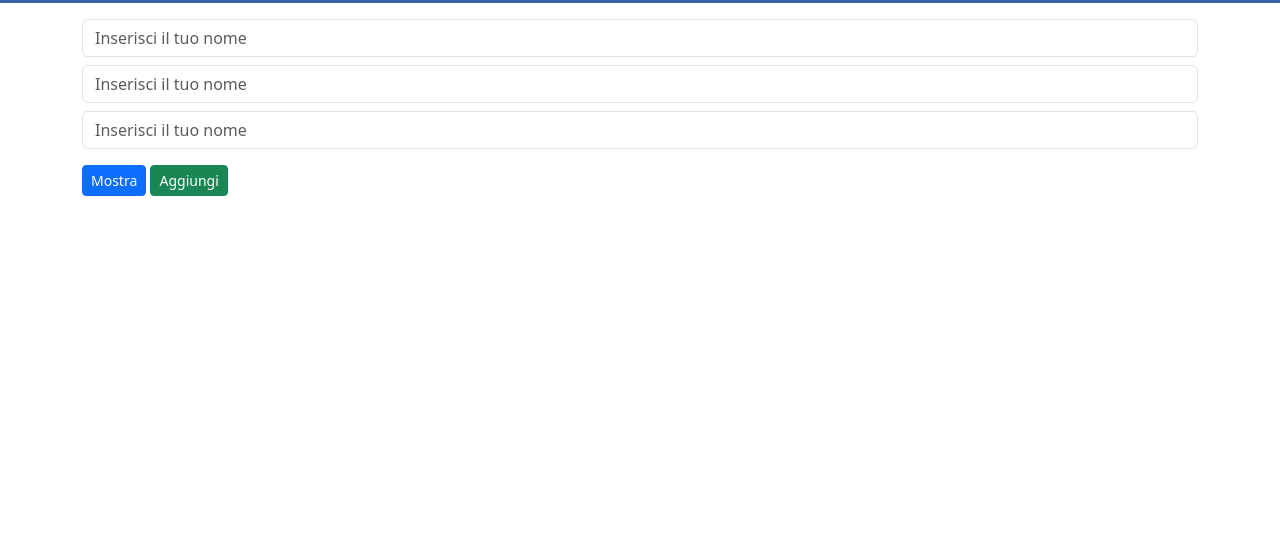
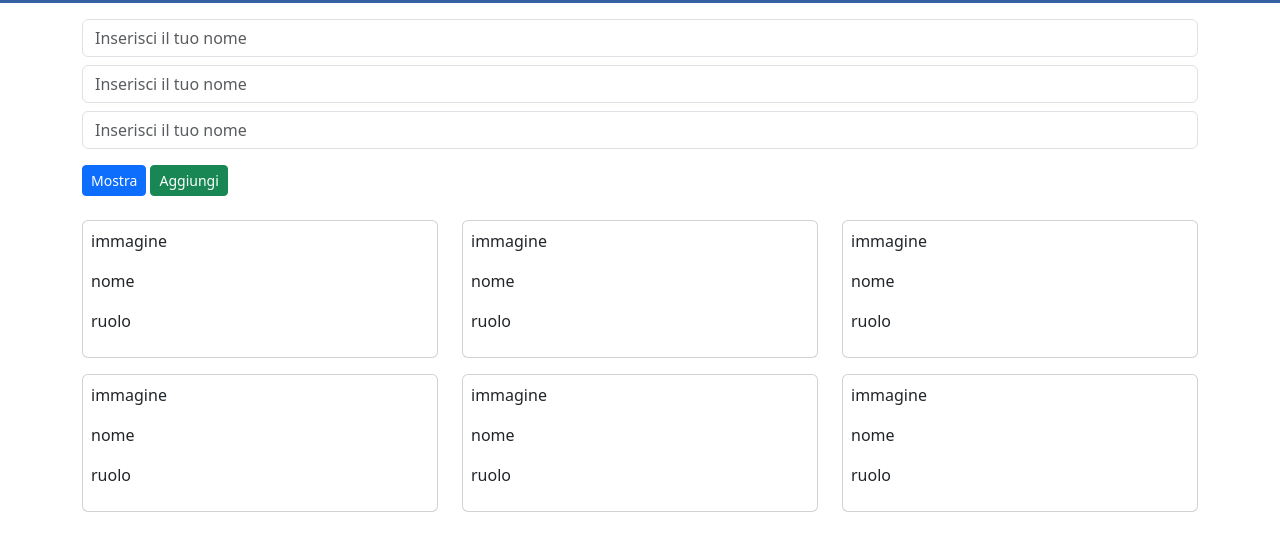
Before and after one commit to RobyLedda94/Repo-Oggetti-Team, a plain HTML site: page index.html in a window 1280 px wide. Both pictures are taken after a click on the button "Mostra". Shown: the part 93-644 px from the top of the page. Drawn offline with nearby package versions, Linux system fonts and the light colour scheme.

Commit message:
[UPD] iniettado del contenuto alle col, append col al contenitore, da definire il contenuto

```diff
--- a/index.html
+++ b/index.html
@@ -36,7 +36,7 @@
                             <button id="mostra-membri" class="btn btn-sm btn-primary">Mostra</button>
                             <button id="aggiungi-membri" class="btn btn-sm btn-success">Aggiungi</button>
                         </div>
-                        <div id="team-container" class="row">
+                        <div id="team-container" class="row my-3">
                             <!-- <div class="col-12 col-sm-6 col-md-4">
                                 <div class="card p-2 my-2">
                                     <p>immagine</p>
--- a/js/script.js
+++ b/js/script.js
@@ -68,6 +68,9 @@ showinConsole();
 let mostra_btn = document.getElementById('mostra-membri');
 let aggiungi_btn = document.getElementById('aggiungi-membri');
 
+// Contitore
+let team_container = document.getElementById('team-container');
+
 
 
 // Evento al bottone che mostra gli elementi del team
@@ -76,7 +79,13 @@ mostra_btn.addEventListener('click', function () {
     for (let i = 0; i < array_team.length; i++) {
         // Richiamo all'interno del ciclo la funzione che crea una colonna
         let cols = creaColonna();
-        console.log(cols);
+        // Creazione delle card da iniettare all'interno delle colonne
+        cols.innerHTML = `<div class="card p-2 my-2">
+                            <p>immagine</p>
+                            <p>nome</p>
+                            <p>ruolo</p>
+                        </div>`;
+        team_container.appendChild(cols);
     };
 });
 
```
